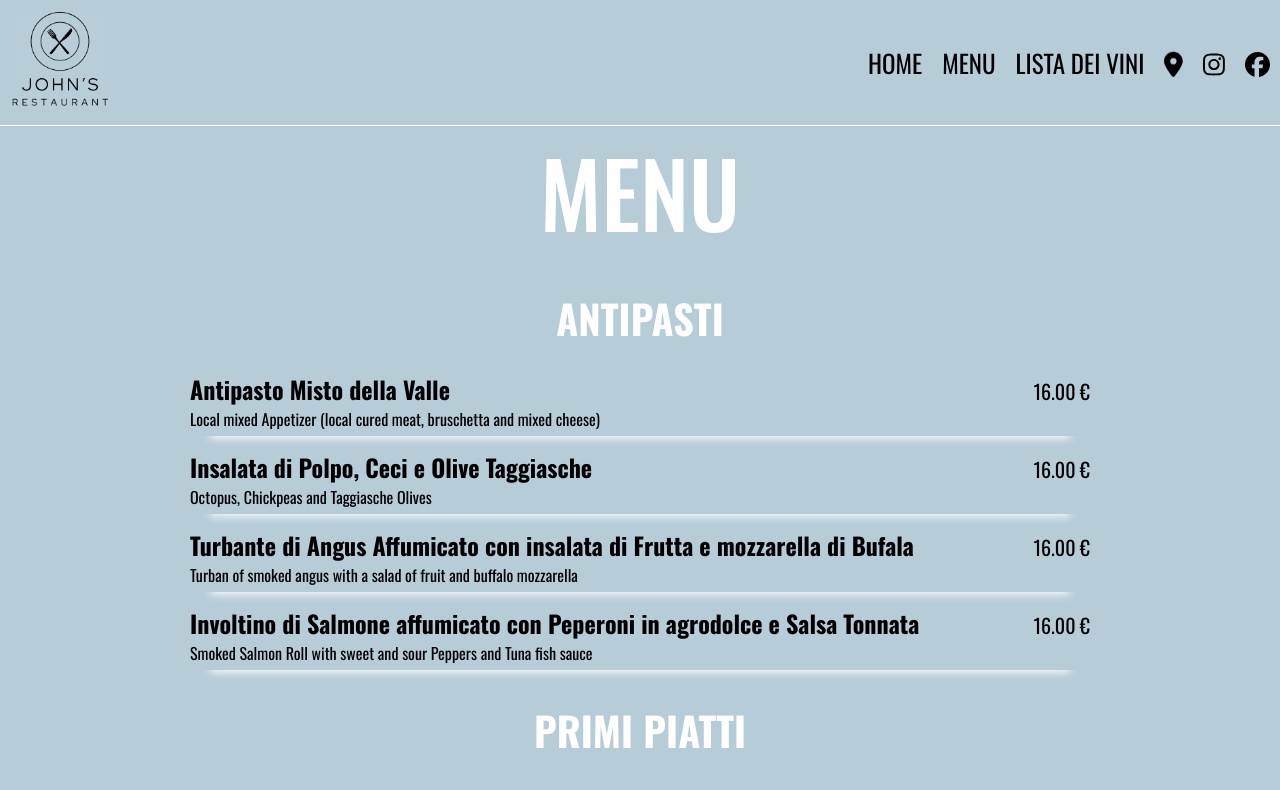
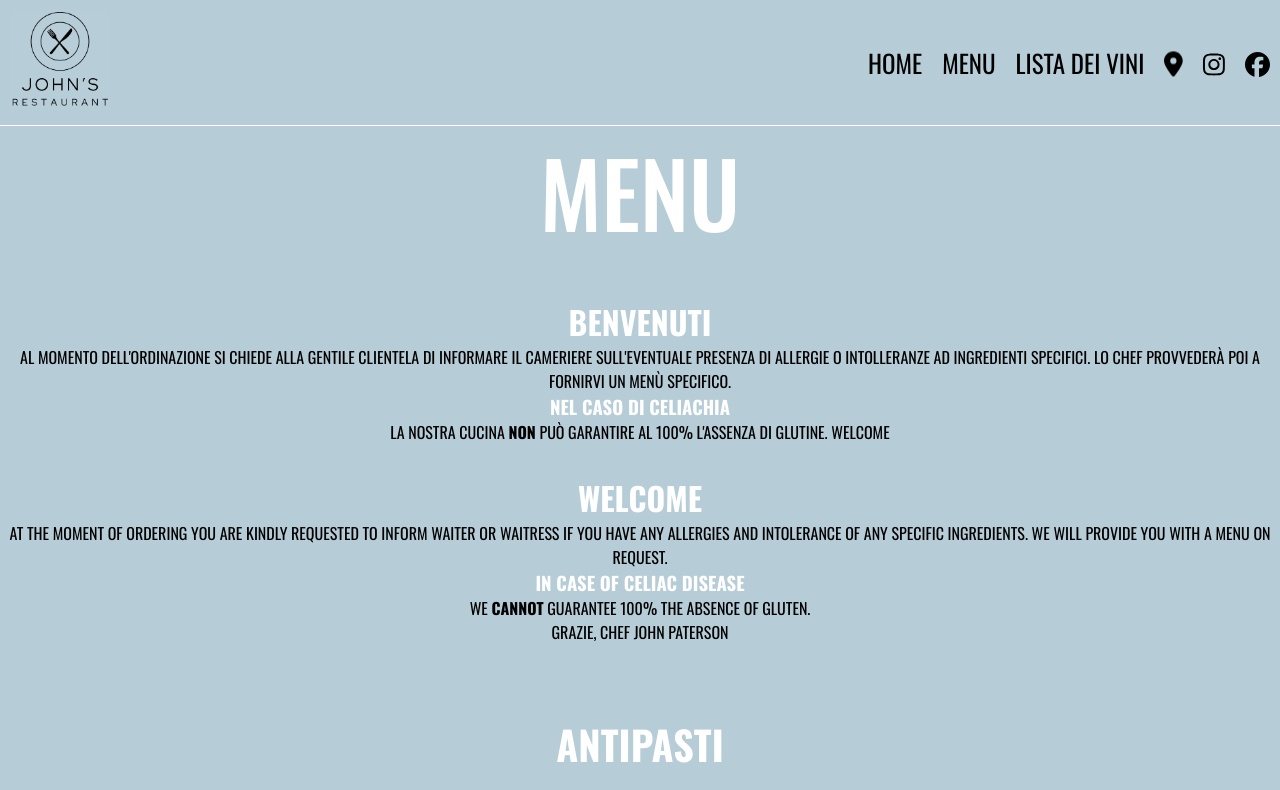
Before and after one commit to CalinCretu/JohnsRestaurant, a Vue app: page /menu in a window 1280 px wide. Shown: the top 790 px of the page. Built offline with nearby package versions, Linux system fonts and the light colour scheme; a web font is replaced by a local one.

Commit message:
ADD - menu welcome

```diff
--- a/src/components/pages/Menu.vue
+++ b/src/components/pages/Menu.vue
@@ -27,6 +27,44 @@ export default {
   <div class="container-lg">
     <div class="title">
       Menu
+    </div>
+    <div class="container-md">
+      <div>
+        <h1>Benvenuti</h1>
+        <div class="ita">
+          <p>
+            Al momento dell'ordinazione si chiede alla gentile clientela di informare il cameriere sull'eventuale
+            presenza
+            di
+            allergie o intolleranze ad ingredienti specifici. Lo chef provvederà poi a fornirvi un menù specifico.
+          </p>
+          <h3>
+            Nel caso di Celiachia
+          </h3>
+          <p>
+            La nostra cucina <b>non</b> può garantire al 100% l'assenza di glutine.
+            Welcome
+          </p>
+        </div>
+        <div class="eng">
+          <h1>Welcome</h1>
+          <p>
+            At the moment of ordering you are kindly requested to inform waiter or waitress if you have any allergies
+            and
+            intolerance of any specific ingredients. We will provide you with a menu on request.
+          </p>
+          <h3>
+            in case of celiac disease
+          </h3>
+          <p>
+            We <b>cannot</b> guarantee 100% the absence of gluten.
+          </p>
+        </div>
+        <p class="grazie">
+          Grazie, chef John Paterson
+        </p>
+      </div>
+
     </div>
     <div v-if="menuData">
       <ul class="container-sm">
@@ -101,6 +139,18 @@ export default {
 
 <style lang="scss" scoped>
 .container-lg {
+  .container-md {
+    padding: 40px 0px;
+
+    .ita {
+      padding-bottom: 30px;
+    }
+
+    p {
+      color: black;
+    }
+  }
+
   .title {
     font-size: 90px;
   }
```
